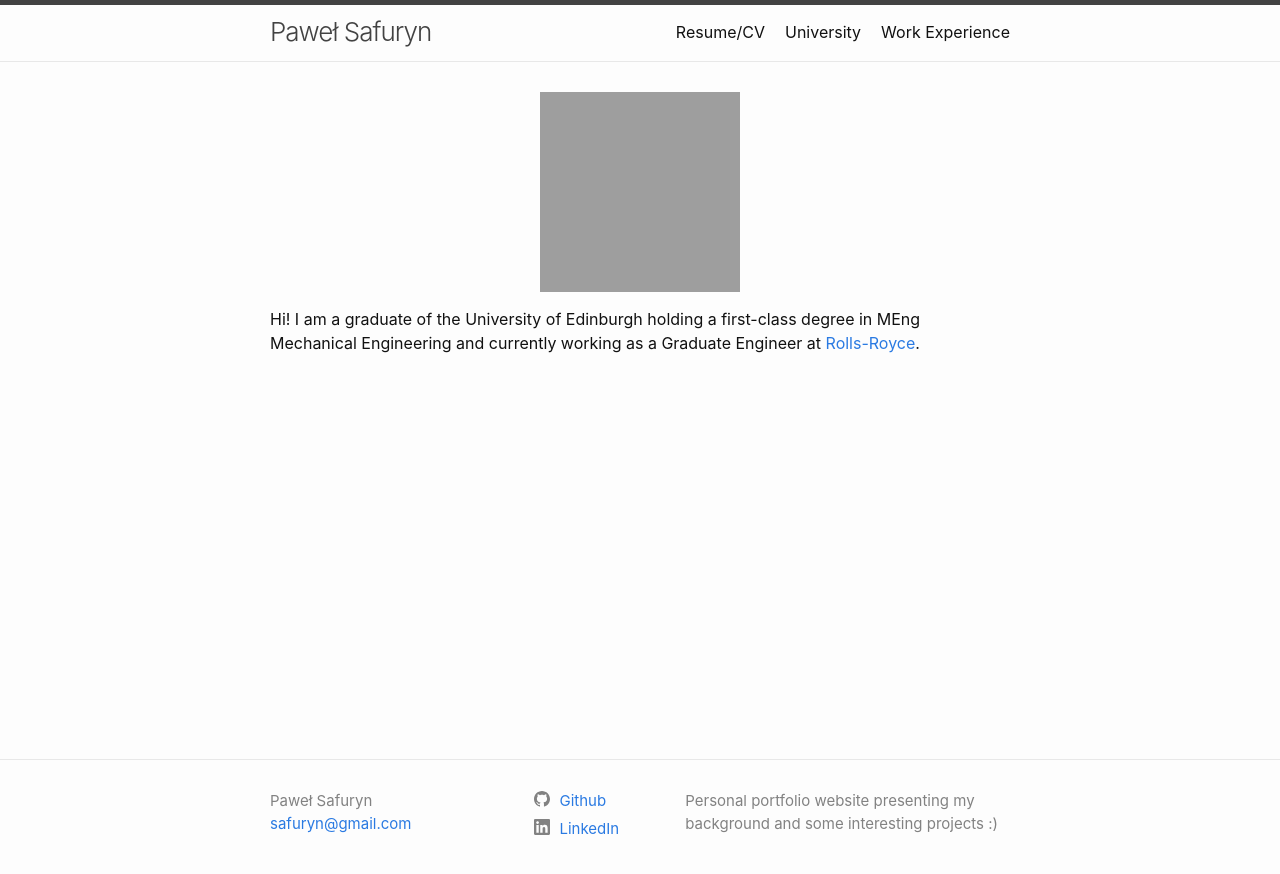
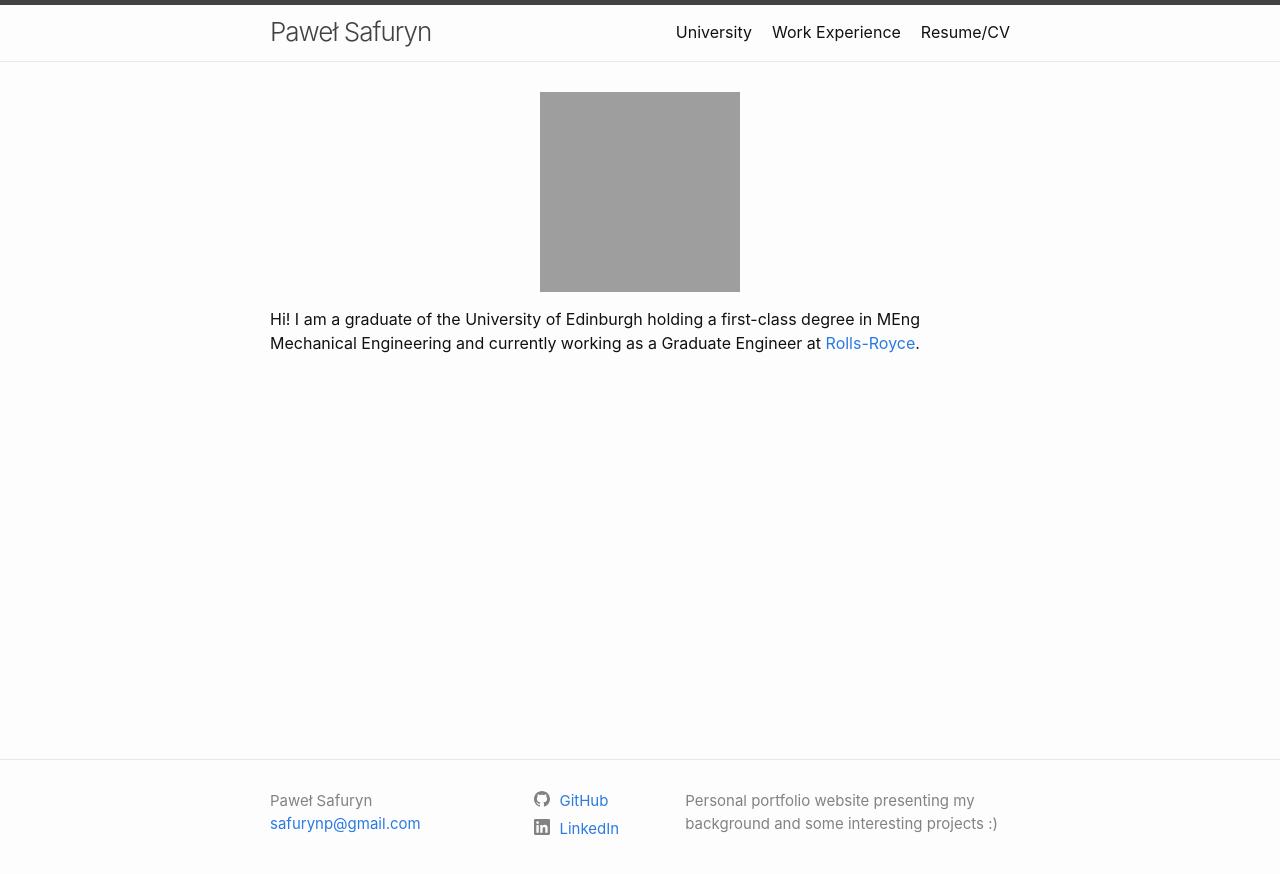
Before and after one commit to safurynp/safurynp.github.io, a Jekyll site: the page built from index.md, in a window 1280 px wide. Shown: the top 874 px of the page. Built offline with Jekyll 4.4.1, drawn with Linux system fonts in a browser that asks for light colours.

Commit message:
email change

```diff
--- a/_config.yml
+++ b/_config.yml
@@ -1,6 +1,6 @@
 title: Paweł Safuryn
 author: Paweł Safuryn
-email: safuryn@gmail.com
+email: safurynp@gmail.com
 description: > # this means to ignore newlines until "twitter_username:"
   Personal portfolio website presenting my background and some interesting projects :)
 
@@ -34,8 +34,10 @@ minima:
 
 # If you want to link only specific pages in your header, uncomment
 # this and add the path to the pages in order as they should show up
-#header_pages:
-# - about.md
+header_pages:
+- university.md
+- work.md
+- cv.md
 
 # Build settings
 theme: minima
--- a/_includes/social.html
+++ b/_includes/social.html
@@ -2,7 +2,7 @@
   {%- if site.dribbble_username -%}<li><a href="https://dribbble.com/{{ site.dribbble_username| cgi_escape | escape }}"><svg class="svg-icon"><use xlink:href="{{ '/assets/minima-social-icons.svg#dribbble' | relative_url }}"></use></svg> <span class="username">{{ site.dribbble_username| escape }}</span></a></li>{%- endif -%}
   {%- if site.facebook_username -%}<li><a href="https://www.facebook.com/{{ site.facebook_username| cgi_escape | escape }}"><svg class="svg-icon"><use xlink:href="{{ '/assets/minima-social-icons.svg#facebook' | relative_url }}"></use></svg> <span class="username">{{ site.facebook_username| escape }}</span></a></li>{%- endif -%}
   {%- if site.flickr_username -%}<li><a href="https://www.flickr.com/photos/{{ site.flickr_username| cgi_escape | escape }}"><svg class="svg-icon"><use xlink:href="{{ '/assets/minima-social-icons.svg#flickr' | relative_url }}"></use></svg> <span class="username">{{ site.flickr_username| escape }}</span></a></li>{%- endif -%}
-  {%- if site.github_username -%}<li><a href="https://github.com/{{ site.github_username| cgi_escape | escape }}"><svg class="svg-icon"><use xlink:href="{{ '/assets/minima-social-icons.svg#github' | relative_url }}"></use></svg> <span class="username">Github{{| escape }}</span></a></li>{%- endif -%}
+  {%- if site.github_username -%}<li><a href="https://github.com/{{ site.github_username| cgi_escape | escape }}"><svg class="svg-icon"><use xlink:href="{{ '/assets/minima-social-icons.svg#github' | relative_url }}"></use></svg> <span class="username">GitHub{{| escape }}</span></a></li>{%- endif -%}
   {%- if site.instagram_username -%}<li><a href="https://www.instagram.com/{{ site.instagram_username| cgi_escape | escape }}"><svg class="svg-icon"><use xlink:href="{{ '/assets/minima-social-icons.svg#instagram' | relative_url }}"></use></svg> <span class="username">{{ site.instagram_username| escape }}</span></a></li>{%- endif -%}
   {%- if site.linkedin_username -%}<li><a href="https://www.linkedin.com/in/{{ site.linkedin_username| cgi_escape | escape }}"><svg class="svg-icon"><use xlink:href="{{ '/assets/minima-social-icons.svg#linkedin' | relative_url }}"></use></svg> <span class="username"> LinkedIn{{| escape }}</span></a></li>{%- endif -%}
   {%- if site.pinterest_username -%}<li><a href="https://www.pinterest.com/{{ site.pinterest_username| cgi_escape | escape }}"><svg class="svg-icon"><use xlink:href="{{ '/assets/minima-social-icons.svg#pinterest' | relative_url }}"></use></svg> <span class="username">{{ site.pinterest_username| escape }}</span></a></li>{%- endif -%}
```
